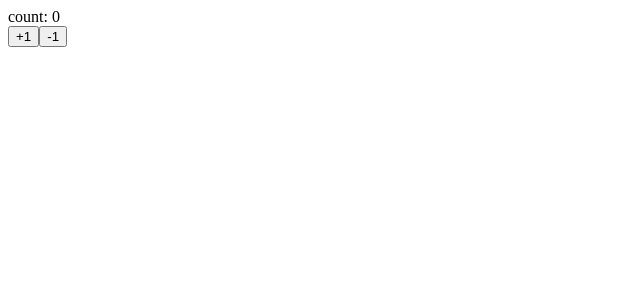
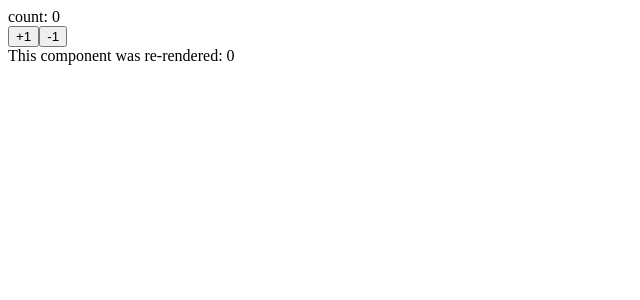
Before and after one commit to toshihi07/react-in-typescript, a React (Create React App) app: page / in a window 1280 px wide. Shown: the top 300 px of the page, without its empty margins (0-640 px from the left). Built offline with nearby package versions, Linux system fonts and the light colour scheme.

Commit message:
useEffect

```diff
--- a/src/Counter.tsx
+++ b/src/Counter.tsx
@@ -1,5 +1,8 @@
 //componentの実装にはreactをimport
-import React, { useState } from "react";
+import React, { useEffect,useRef, useState } from "react";
+
+const array: Array<number> = [1,2,3]
+const readOnlyArray: ReadonlyArray<number> = [1,2,3]
 
 //React.FCに省略出来る。
 const Counter: React.FC<{}> = () => {
@@ -10,6 +13,7 @@ const Counter: React.FC<{}> = () => {
   //methods
   //countを操作できるのはsetCountのみ
   //下記のはコールバック関数
+  //prevで前回のという意味
   const increment = () => {
     setCount((precCount) => precCount + 1)
   };
@@ -18,11 +22,17 @@ const Counter: React.FC<{}> = () => {
     setCount((precCount) => precCount - 1)
   };
 
+  const renderTimes = useRef(0);
+  //useEffectで登録されている関数は再レンダリングされる度に実行される。
+  useEffect(() =>{renderTimes.current = renderTimes.current + 1})
+  // function useRef<T>(initialValue: T): MutableRefObject<T>;
+
   return (
     <div>
       <div>count: {count}</div>
       <button onClick={increment}>+1</button>
       <button onClick={decrement}>-1</button>
+  <div>This component was re-rendered: {renderTimes.current}</div>
     </div>
   );
 };
```
